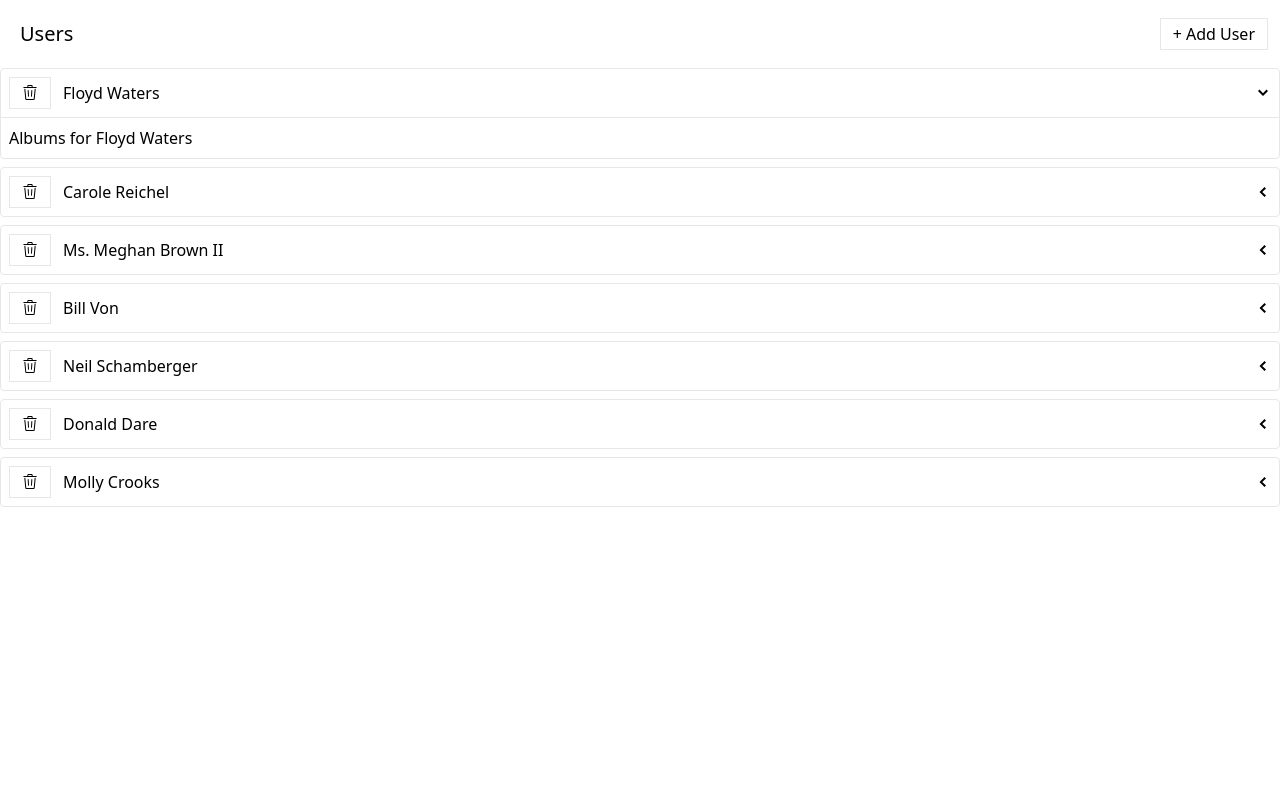
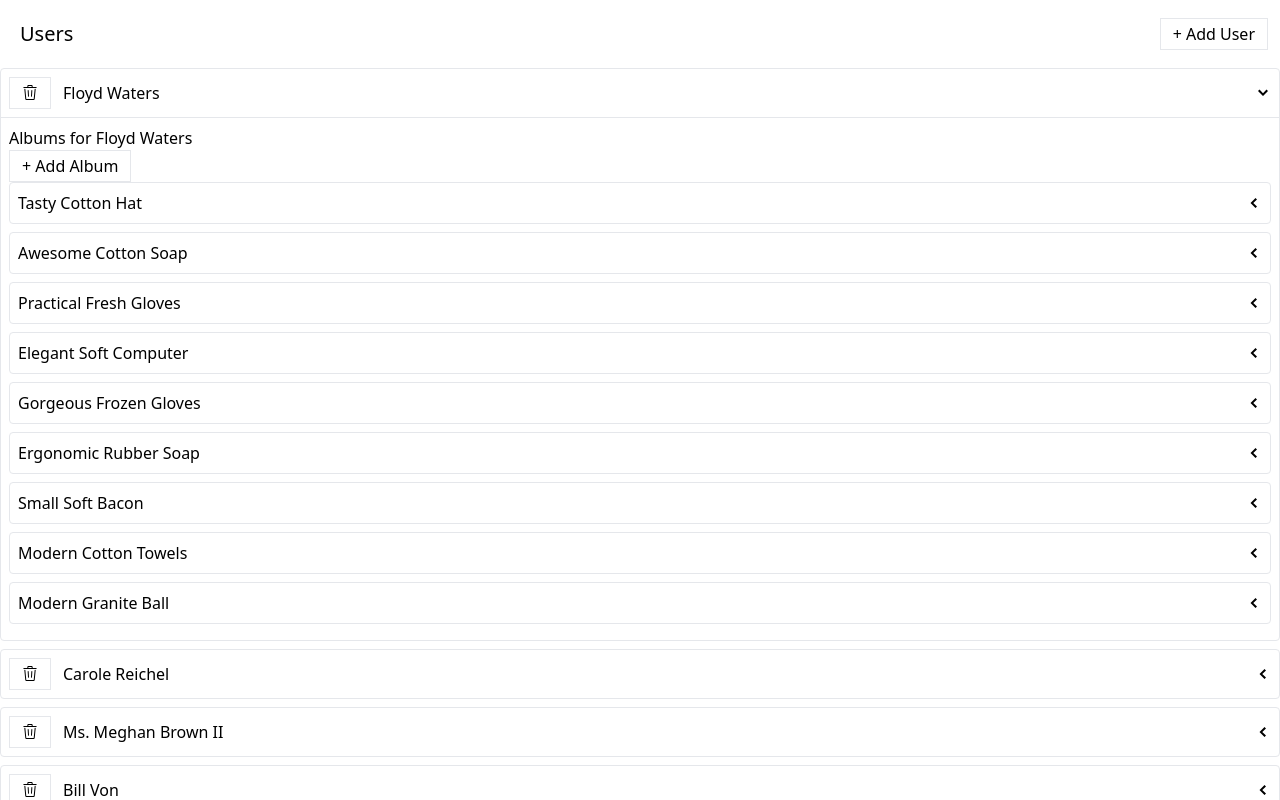
Before and after one commit to Leeyanhawrt/media, a React (Create React App) app: page / in a window 1280 px wide. Both pictures are taken after a click on the element 1263 px from the left and 93 px from the top of the page. Shown: the top 800 px of the page. Built offline with nearby package versions, Linux system fonts and the light colour scheme; data requests are answered from the project's data file.

Commit message:
Add first mutation and query

```diff
--- a/db.json
+++ b/db.json
@@ -29,6 +29,57 @@
       "id": 7
     }
   ],
-  "albums": [],
+  "albums": [
+    {
+      "id": 10,
+      "title": "Hiking Trip",
+      "userId:": 1
+    },
+    {
+      "userId": 1,
+      "title": "Tasty Cotton Hat",
+      "id": 11
+    },
+    {
+      "userId": 1,
+      "title": "Awesome Cotton Soap",
+      "id": 12
+    },
+    {
+      "userId": 1,
+      "title": "Practical Fresh Gloves",
+      "id": 13
+    },
+    {
+      "userId": 1,
+      "title": "Elegant Soft Computer",
+      "id": 14
+    },
+    {
+      "userId": 1,
+      "title": "Gorgeous Frozen Gloves",
+      "id": 15
+    },
+    {
+      "userId": 1,
+      "title": "Ergonomic Rubber Soap",
+      "id": 16
+    },
+    {
+      "userId": 1,
+      "title": "Small Soft Bacon",
+      "id": 17
+    },
+    {
+      "userId": 1,
+      "title": "Modern Cotton Towels",
+      "id": 18
+    },
+    {
+      "userId": 1,
+      "title": "Modern Granite Ball",
+      "id": 19
+    }
+  ],
   "photos": []
 }
--- a/src/components/AlbumsList.js
+++ b/src/components/AlbumsList.js
@@ -1,5 +1,39 @@
+import { useFetchAlbumsQuery, useAddAlbumMutation } from "../store";
+import Skeleton from './Skeleton';
+import ExpandablePanel from './ExpandablePanel';
+import Button from './Button';
+
 function AlbumsList({ user }) {
-  return <div>Albums for {user.name}</div>
+  const { data, isLoading, error } = useFetchAlbumsQuery(user);
+  const [addAlbum, results] = useAddAlbumMutation();
+
+  const handleAddAlbum = () => {
+    addAlbum(user);
+  }
+
+  let content;
+  if (isLoading) {
+    content = <Skeleton times={3} />
+  } else if (error) {
+    content = <div>Error loading albums.</div>
+  } else {
+    content = data.map((album) => {
+      const header = <div>{album.title}</div>
+      return <ExpandablePanel key={album.id} header={header}>
+        List of photos in the album
+      </ExpandablePanel>
+    })
+  }
+
+  return <div>
+    <div>
+      Albums for {user.name}
+      <Button onClick={handleAddAlbum}>
+        + Add Album
+      </Button>
+    </div>
+    <div>{content}</div>
+  </div>
 }
 
 export default AlbumsList;
--- a/src/store/apis/albumsApi.js
+++ b/src/store/apis/albumsApi.js
@@ -1,4 +1,5 @@
 import { createApi, fetchBaseQuery } from '@reduxjs/toolkit/query/react';
+import { faker } from '@faker-js/faker';
 
 const albumsApi = createApi({
   reducerPath: 'albums',
@@ -7,6 +8,18 @@ const albumsApi = createApi({
   }),
   endpoints(builder) {
     return {
+      addAlbum: builder.mutation({
+        query: (user) => {
+          return {
+            url: '/albums',
+            body: {
+              userId: user.id,
+              title: faker.commerce.productName()
+            },
+            method: "POST",
+          };
+        }
+      }),
       fetchAlbums: builder.query({
         query: (user) => {
           return {
@@ -22,5 +35,5 @@ const albumsApi = createApi({
   }
 });
 
-export const { useFetchAlbumsQuery } = albumsApi;
+export const { useFetchAlbumsQuery, useAddAlbumMutation } = albumsApi;
 export { albumsApi };
--- a/src/store/index.js
+++ b/src/store/index.js
@@ -1,13 +1,23 @@
 import { configureStore } from "@reduxjs/toolkit";
+import { setupListeners } from "@reduxjs/toolkit/query";
 import { usersReducer } from "./slices/usersSlice";
+import { albumsApi } from "./apis/albumsApi";
 
 const store = configureStore({
   reducer: {
     users: usersReducer,
+    [albumsApi.reducerPath]: albumsApi.reducer,
   },
+  middleware: (getDefaultMiddleware) => {
+    return getDefaultMiddleware()
+      .concat(albumsApi.middleware);
+  }
 });
+
+setupListeners(store.dispatch)
 
 export { store }
 export * from './thunks/fetchUsers'
 export * from './thunks/addUser'
 export * from './thunks/deleteUser'
+export { useFetchAlbumsQuery, useAddAlbumMutation } from './apis/albumsApi';
```
